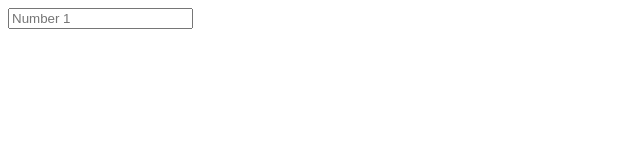
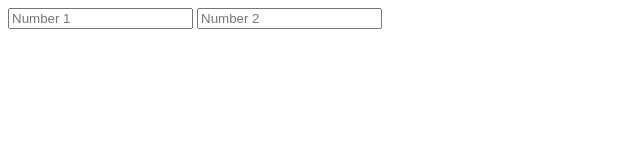
Before and after one commit to Dragontalker/typescript-using-tsc, a plain HTML site: page index.html in a window 1280 px wide. Shown: the whole page, without its empty margins (0-640 px from the left). Drawn offline with Linux system fonts and the light colour scheme.

Commit message:
Added a input element for Number 2.

```diff
--- a/index.html
+++ b/index.html
@@ -8,5 +8,6 @@
 </head>
 <body>
     <input type="number" id="num1" placeholder="Number 1"/>
+    <input type="number" id="num2" placeholder="Number 2"/>
 </body>
 </html>
```
